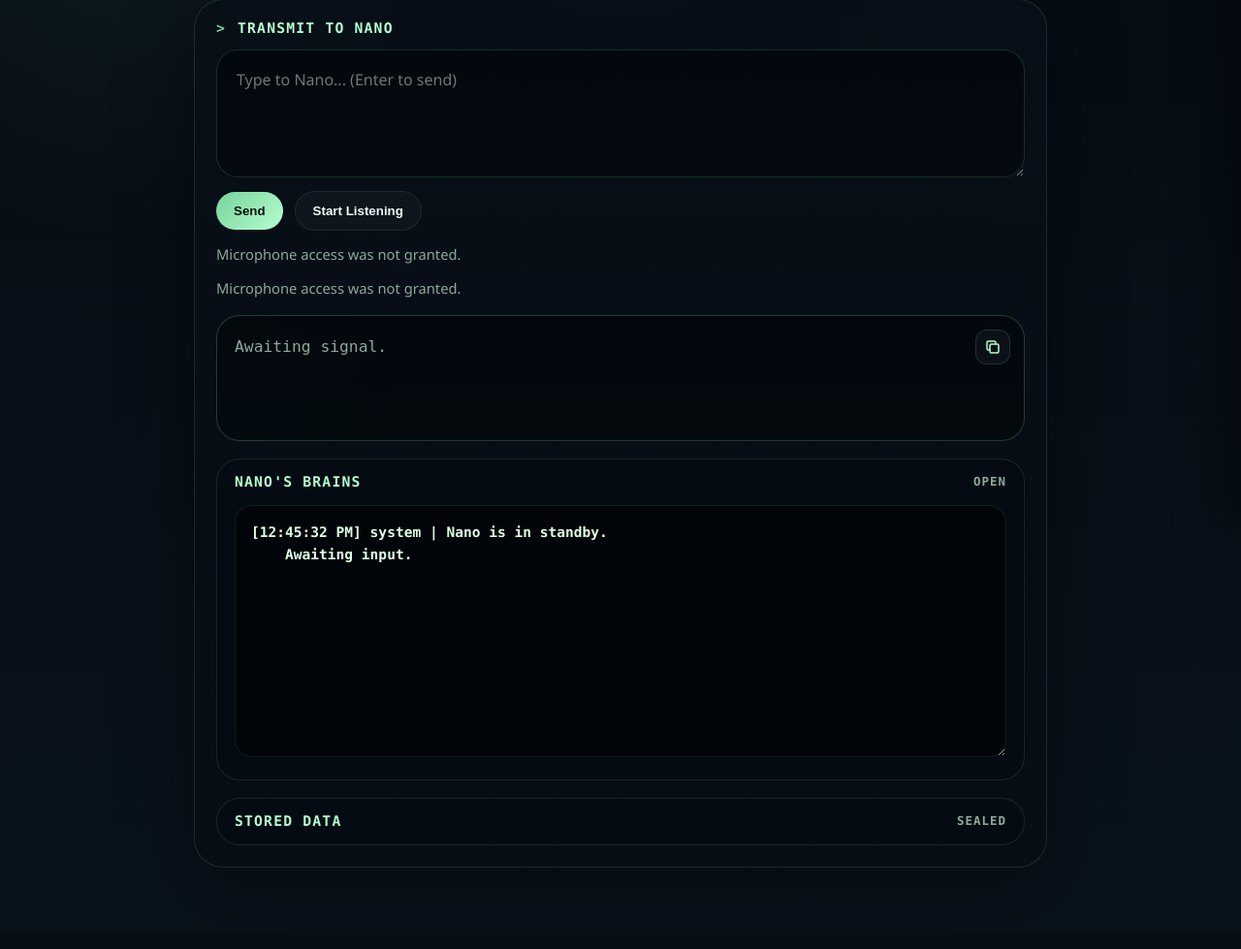
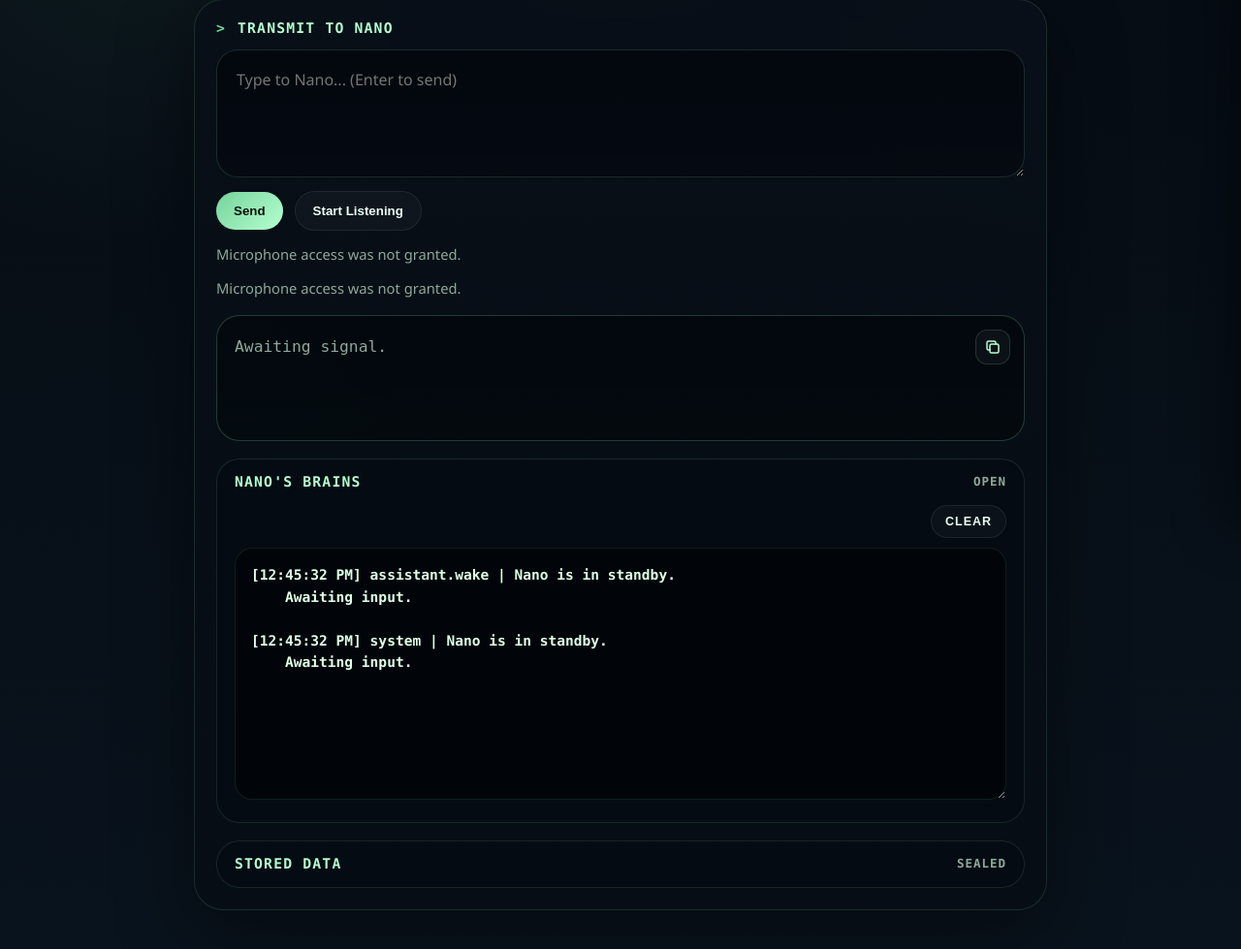
Before and after one commit to JoniMustaniemi/nano-core, a FastAPI app: page / in a window 1280 px wide, after a click that opens the changed part. Shown: the part 255-1234 px from the top of the page at 97% size. Before the commit the page ends 1150 px from the top, so only its background shows below. Run offline with FastAPI, Linux system fonts and the light colour scheme; data that the repository does not hold is empty; some libraries are stand-ins or nearby versions.

Commit message:
app_web_home

```diff
--- a/app/web/static/home.css
+++ b/app/web/static/home.css
@@ -340,6 +340,20 @@ details.storage > summary::-webkit-details-marker {
   padding: 0 18px 18px;
 }
 
+.brains-toolbar {
+  display: flex;
+  justify-content: flex-end;
+  margin-bottom: 10px;
+}
+
+.brains-clear {
+  min-height: 34px;
+  padding: 0 14px;
+  font-size: 0.78rem;
+  letter-spacing: 0.08em;
+  text-transform: uppercase;
+}
+
 .terminal {
   width: 100%;
   min-height: 260px;
--- a/app/web/static/home.js
+++ b/app/web/static/home.js
@@ -2,6 +2,7 @@ const stateLine = document.getElementById("state-line");
 const activityStatus = document.getElementById("activity-status");
 const stateSegments = Array.from(document.querySelectorAll("[data-state-segment]"));
 const activityLog = document.getElementById("activity-log");
+const brainsClearButton = document.getElementById("brains-clear");
 const voiceStatus = document.getElementById("voice-status");
 const replyStatus = document.getElementById("reply-status");
 const messageBox = document.getElementById("message");
@@ -47,6 +48,8 @@ let currentActivitySnapshot = {
 };
 const activityStates = ["standby", "working", "error"];
 let toolCommands = [];
+let lastActivityEventId = 0;
+let activityLogHiddenBeforeId = 0;
 
 function groupCommands(commands) {
   const groups = new Map();
@@ -642,15 +645,42 @@ function formatEvent(event) {
   return `[${stamp}] ${source} | ${title}${detailSuffix}`;
 }
 
+function trackActivityEventId(event) {
+  const eventId = Number(event?.id || 0);
+  if (eventId > lastActivityEventId) {
+    lastActivityEventId = eventId;
+  }
+}
+
+function shouldShowActivityEvent(event) {
+  const eventId = Number(event?.id || 0);
+  return eventId > activityLogHiddenBeforeId;
+}
+
+function clearActivityLog() {
+  activityLogHiddenBeforeId = lastActivityEventId;
+  activityLog.value = "";
+}
+
 function refreshEvents(snapshot) {
   const events = Array.isArray(snapshot.events)
-    ? snapshot.events.slice().reverse()
+    ? snapshot.events
+        .slice()
+        .reverse()
+        .filter((event) => {
+          trackActivityEventId(event);
+          return shouldShowActivityEvent(event);
+        })
     : [];
   activityLog.value = events.map((event) => formatEvent(event)).join("\n\n");
   activityLog.scrollTop = activityLog.scrollHeight;
 }
 
 function appendEvent(event) {
+  trackActivityEventId(event);
+  if (!shouldShowActivityEvent(event)) {
+    return;
+  }
   const line = formatEvent(event);
   activityLog.value = activityLog.value ? `${activityLog.value}\n\n${line}` : line;
   activityLog.scrollTop = activityLog.scrollHeight;
@@ -969,6 +999,7 @@ messageBox.addEventListener("keydown", (event) => {
 brainsPanel.addEventListener("toggle", () => {
   brainsStatus.textContent = brainsPanel.open ? "open" : "sealed";
 });
+brainsClearButton.addEventListener("click", clearActivityLog);
 storagePanel.addEventListener("toggle", () => {
   storageStatus.textContent = storagePanel.open ? "open" : "sealed";
 });
```
Also changed, not shown: app/web/home.py (+7 -2 lines), tests/test_home.py (+5 -3 lines).
